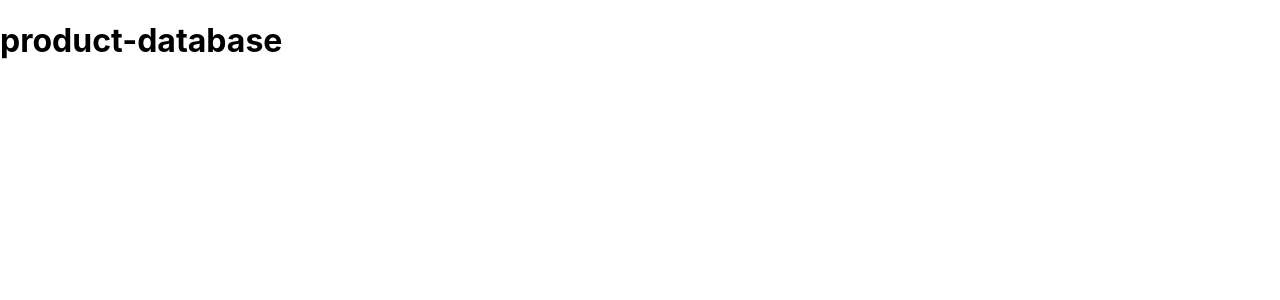
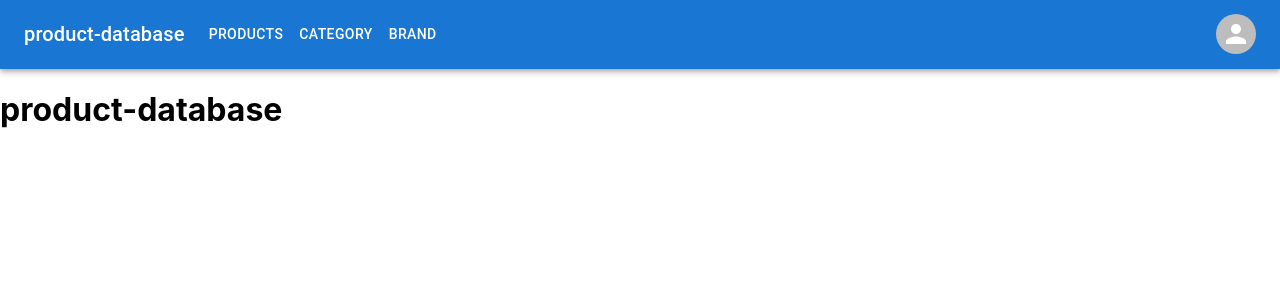
Before and after one commit to Mozzo1000/product-database, a React (Create React App) app in the folder frontend/: page / in a window 1280 px wide. Shown: the top 300 px of the page. Built offline with nearby package versions, Linux system fonts and the light colour scheme.

Commit message:
Add routes

```diff
--- a/frontend/src/App.js
+++ b/frontend/src/App.js
@@ -1,9 +1,18 @@
 import './App.css';
+import { BrowserRouter as Router, Route, Routes } from "react-router-dom";
+import Navbar from './components/Navbar';
+import ProductsPage from './pages/Products'
 
 function App() {
   return (
     <div className="App">
-      <h1>product-database</h1>
+      <Router>
+        <Navbar />
+        <Routes>
+          <Route index element={<h1>product-database</h1>} />
+          <Route path="/products" element={<ProductsPage/>} />
+        </Routes>
+      </Router>
     </div>
   );
 }
```
